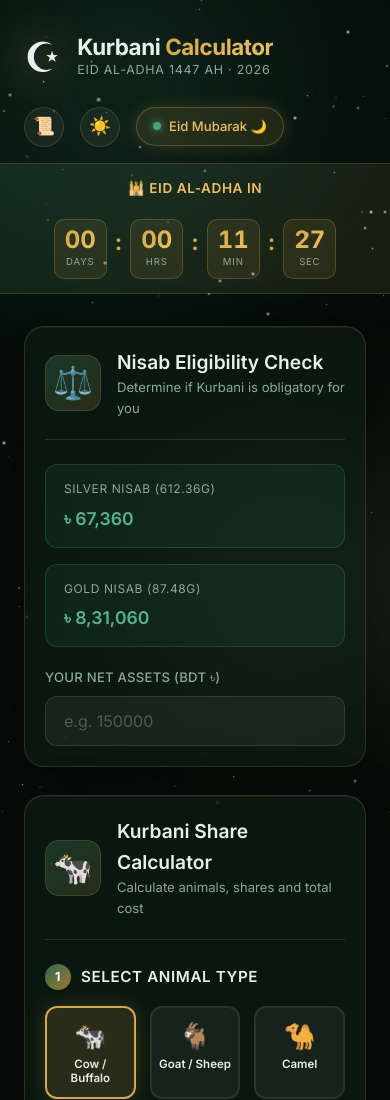
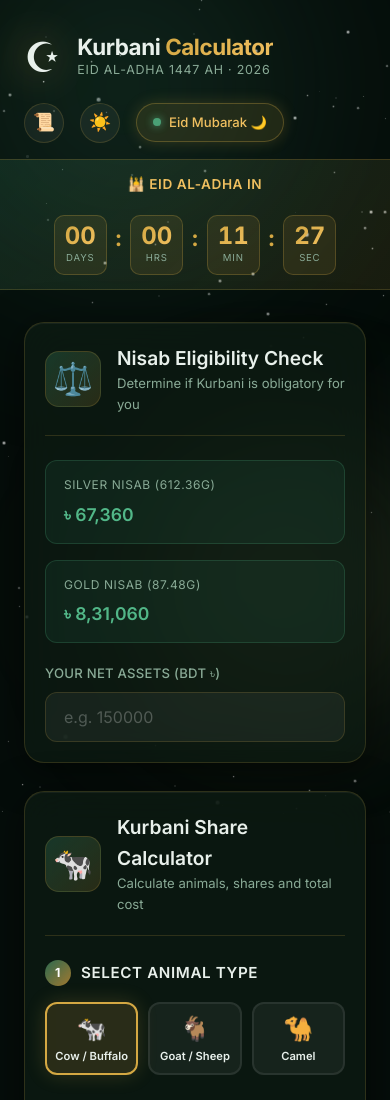
Before and after one commit to jarifovi/kurbani-calculator, a plain HTML site: page index.html in a window 390 px wide. Shown: the top 1100 px of the page. Drawn offline with Linux system fonts and the light colour scheme.

Commit message:
Optimize responsive breakpoints, keep grids compact on mobile/tablet, and add momentum scrolling

```diff
--- a/style.css
+++ b/style.css
@@ -1143,9 +1143,18 @@ body.light-mode .footer-bottom p {
 
 /* ── Responsive ── */
 @media (max-width: 680px) {
-  .header-inner { flex-direction: column; align-items: flex-start; }
-  .animal-grid  { grid-template-columns: 1fr; }
-  .result-grid  { grid-template-columns: 1fr; }
+  .header-inner { flex-direction: column; align-items: flex-start; gap: 12px; }
+  .animal-grid  { grid-template-columns: repeat(3, 1fr); gap: 10px; }
+  .animal-btn   { padding: 12px 8px; }
+  .animal-emoji { font-size: 1.8rem; }
+  .animal-name  { font-size: 0.8rem; }
+  .animal-shares { font-size: 0.65rem; }
+
+  .result-grid  { grid-template-columns: repeat(2, 1fr); gap: 12px; }
+  .result-item  { padding: 14px 10px; }
+  .result-num   { font-size: 1.6rem; }
+  .result-label { font-size: 0.7rem; }
+
   .info-row     { grid-template-columns: 1fr; }
   .nisab-info   { grid-template-columns: 1fr; }
   .card         { padding: 20px; }
@@ -1153,11 +1162,16 @@ body.light-mode .footer-bottom p {
 }
 
 @media (max-width: 420px) {
-  .animal-grid { grid-template-columns: repeat(3, 1fr); }
-  .animal-btn  { padding: 12px 6px; }
-  .animal-emoji { font-size: 1.6rem; }
-  .animal-name  { font-size: 0.72rem; }
+  .animal-btn  { padding: 10px 4px; }
+  .animal-emoji { font-size: 1.5rem; }
+  .animal-name  { font-size: 0.7rem; }
   .animal-shares { display: none; }
+
+  .dua-tab-btn { padding: 6px 12px; font-size: 0.75rem; }
+  .dua-arabic { font-size: 1.25rem; line-height: 2; padding: 12px 16px; }
+
+  .result-num { font-size: 1.4rem; }
+  .result-label { font-size: 0.65rem; }
 }
 
 /* ── Countdown Bar ── */
```
